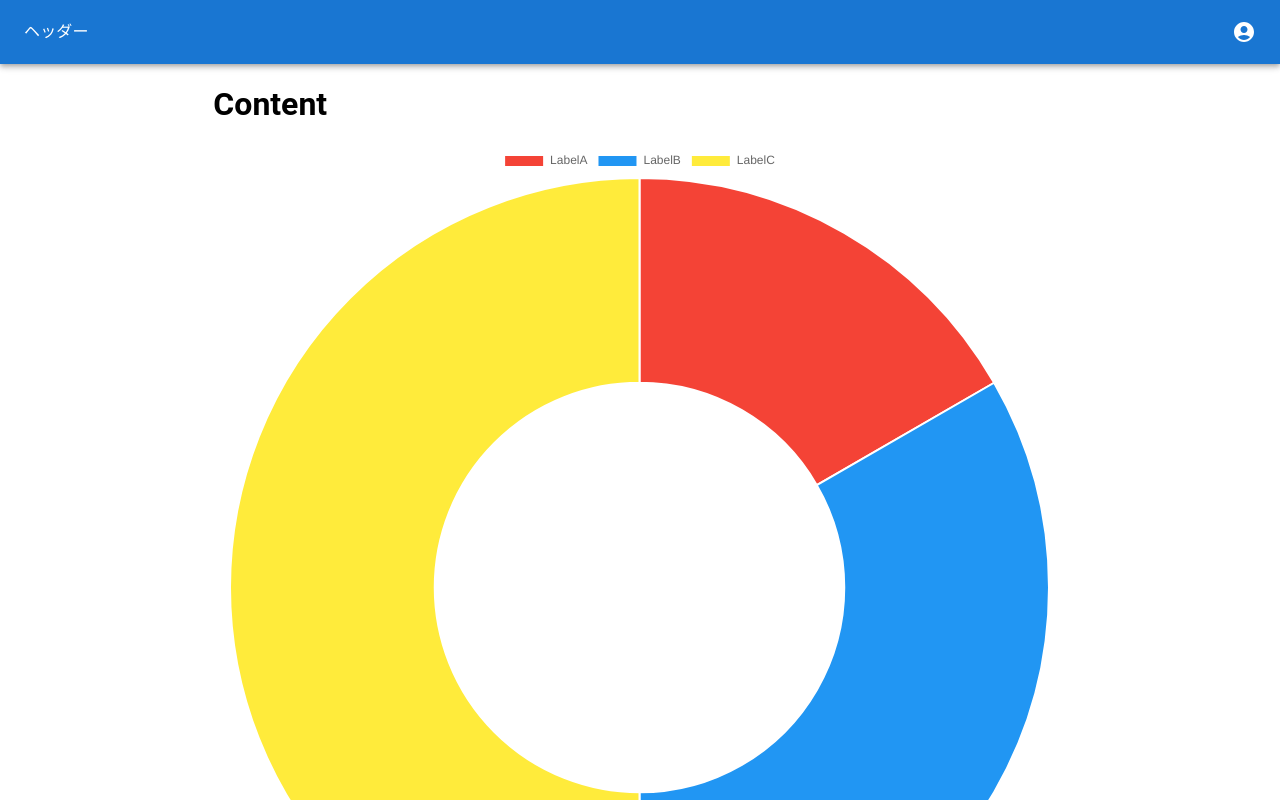
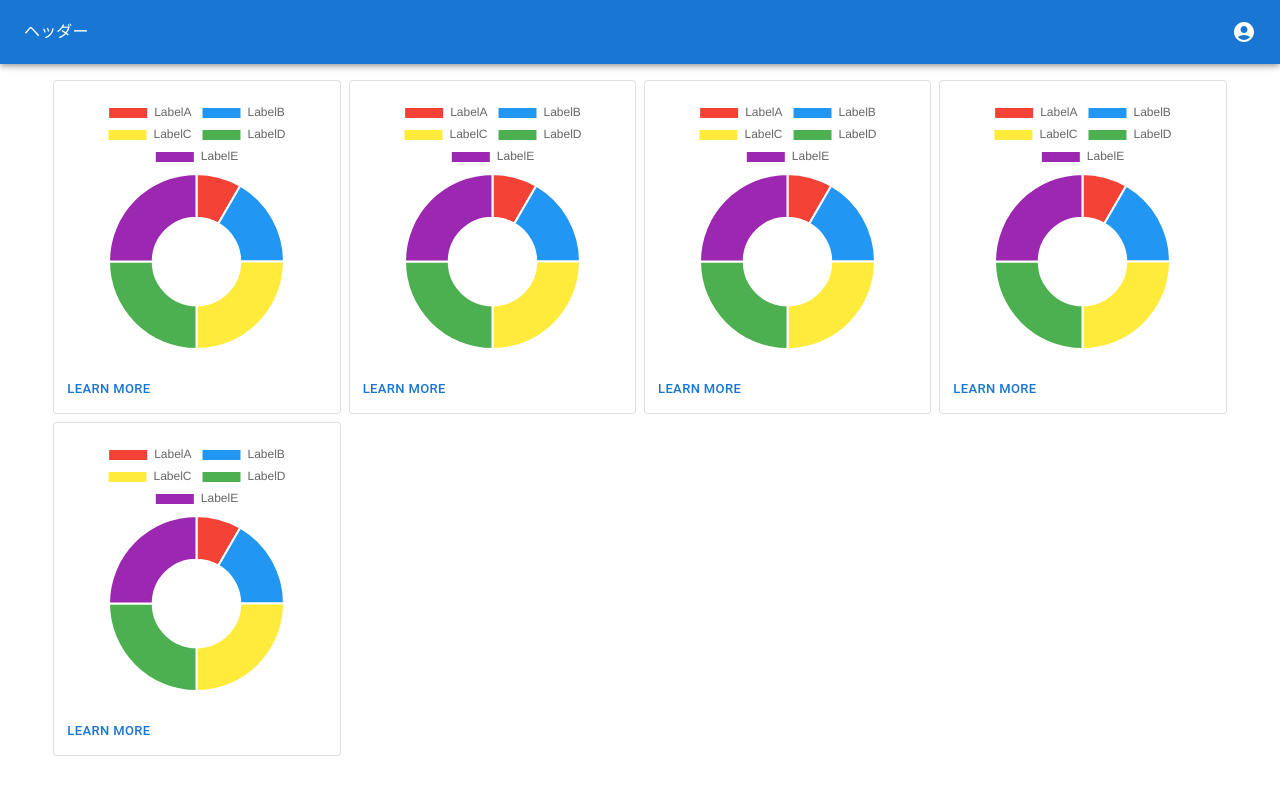
Before and after one commit to shingo-izm/portfolio-graph, a React (Create React App) app: page / in a window 1280 px wide. Shown: the top 800 px of the page. Built offline with nearby package versions, Linux system fonts and the light colour scheme; the HTML template or start-up script is replaced by a standard one.

Commit message:
Doughnutチャートをカードに入れた。あとは、カードを並べて、見やすくした。

```diff
--- a/src/App.tsx
+++ b/src/App.tsx
@@ -4,16 +4,16 @@ import Content from "./components/Content";
 
 function App() {
   return (
-    <Grid container direction="column">
+    <Grid container direction="column" spacing={10}>
       <Grid item>
         <Header />
       </Grid>
       <Grid item container>
-        <Grid sm={2} />
-        <Grid xs={12} sm={8}>
+        <Grid sm={0.5} />
+        <Grid sm={11}>
           <Content />
         </Grid>
-        <Grid sm={2} />
+        <Grid sm={0.5} />
       </Grid>
     </Grid>
   );
--- /dev/null
+++ b/src/components/BodyCard.tsx
@@ -0,0 +1,24 @@
+import Box from "@mui/material/Box";
+import Card from "@mui/material/Card";
+import CardActions from "@mui/material/CardActions";
+import CardContent from "@mui/material/CardContent";
+import Button from "@mui/material/Button";
+import DoughnutChart from "./DoughnutChart";
+import { Assets } from "../interface/types";
+
+const BodyCard = ({ data }: Assets) => {
+  return (
+    <Box sx={{ minWidth: 275 }}>
+      <Card variant="outlined">
+        <CardContent>
+          <DoughnutChart data={data} />
+        </CardContent>
+        <CardActions>
+          <Button size="small">Learn More</Button>
+        </CardActions>
+      </Card>
+    </Box>
+  );
+};
+
+export default BodyCard;
--- a/src/components/Content.tsx
+++ b/src/components/Content.tsx
@@ -1,17 +1,25 @@
 import { Asset } from "../interface/types";
-import DoughnutChart from "./DoughnutChart";
+import BodyCard from "./BodyCard";
+import Grid from "@mui/material/Grid";
 
 const testData: Asset[] = [
   { label: "LabelA", value: 10 },
   { label: "LabelB", value: 20 },
   { label: "LabelC", value: 30 },
+  { label: "LabelD", value: 30 },
+  { label: "LabelE", value: 30 },
 ];
 
 const Content = () => {
   return (
     <div>
-      <h1>Content</h1>
-      <DoughnutChart data={testData} />
+      <Grid container spacing={1}>
+        {testData.map((data, index) => (
+          <Grid item xs={12} sm={6} md={4} lg={3}>
+            <BodyCard data={testData} />
+          </Grid>
+        ))}
+      </Grid>
     </div>
   );
 };
--- a/src/components/DoughnutChart.tsx
+++ b/src/components/DoughnutChart.tsx
@@ -1,8 +1,6 @@
 import "chart.js/auto";
 import { Doughnut } from "react-chartjs-2";
 import React, { useState } from "react";
-import Button from "@mui/material/Button";
-import TextField from "@mui/material/TextField";
 import { Asset, Assets } from "../interface/types";
 
 const DoughnutChart = ({ data }: Assets) => {
@@ -40,7 +38,7 @@ const DoughnutChart = ({ data }: Assets) => {
   return (
     <div>
       <Doughnut data={chartData} />
-      {assets.map((asset, index) => (
+      {/* {assets.map((asset, index) => (
         <div key={index}>
           <TextField
             label="Label"
@@ -57,7 +55,7 @@ const DoughnutChart = ({ data }: Assets) => {
       ))}
       <Button variant="contained" color="primary" onClick={handleClick}>
         Save
-      </Button>
+      </Button> */}
     </div>
   );
 };
--- a/src/components/Header.tsx
+++ b/src/components/Header.tsx
@@ -3,7 +3,7 @@ import AccountCircleIcon from "@mui/icons-material/AccountCircle";
 
 function Header() {
   return (
-    <AppBar position="static">
+    <AppBar>
       <Toolbar>
         <Typography flex="1">ヘッダー</Typography>
         <AccountCircleIcon />
```
